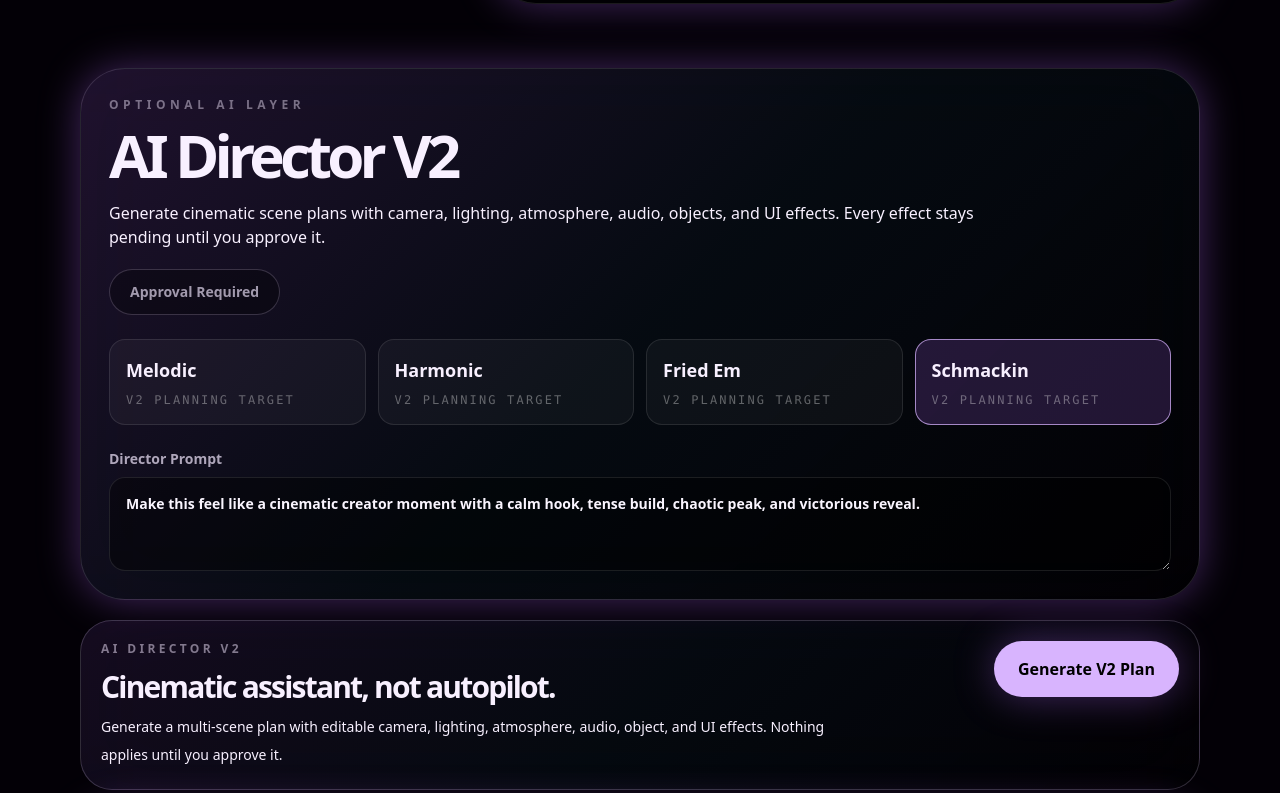
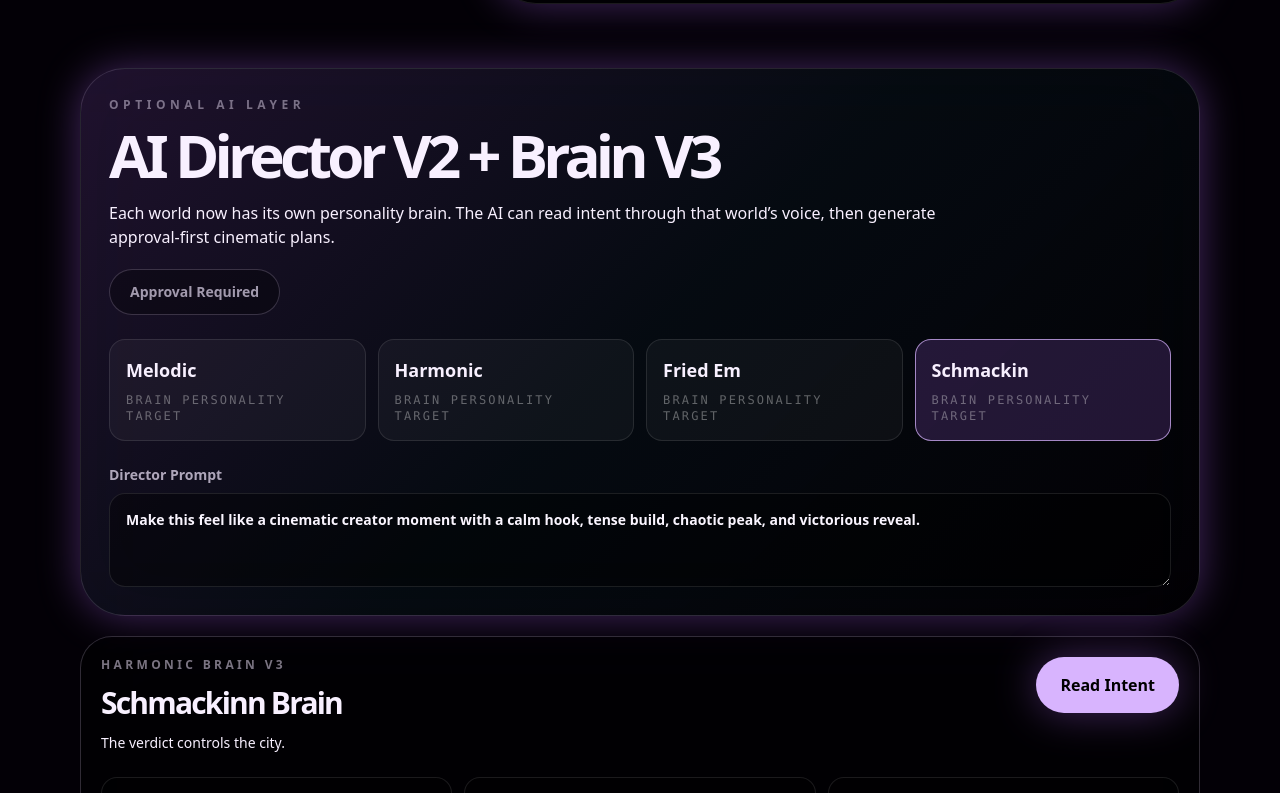
Before and after one commit to thatsmelodic/harmonic-os, a Next.js app: page /studio in a window 1280 px wide. Shown: the part 5347-6140 px from the top of the page. Built offline with nearby package versions, Linux system fonts and the light colour scheme.

Commit message:
Connect Harmonic Brain V3 to AI Director Studio

```diff
--- a/components/studio/AiDirectorV2Studio.tsx
+++ b/components/studio/AiDirectorV2Studio.tsx
@@ -6,6 +6,7 @@ import { worldDefaults } from '@/lib/harmonic-engine';
 import { bootRuntime, dispatchRuntimePatch, type HarmonicRuntimeSnapshot } from '@/lib/harmonic-signal-bus';
 import { publishRuntimeSync } from '@/lib/harmonic-live-sync';
 import { AiDirectorV2Panel } from '@/components/studio/AiDirectorV2Panel';
+import { HarmonicBrainV3Panel } from '@/components/studio/HarmonicBrainV3Panel';
 import { HarmonicRuntimePanel } from '@/components/engine/HarmonicRuntimePanel';
 
 const worlds: HarmonicWorldId[] = ['melodic', 'harmonic', 'fried-em', 'schmackin'];
@@ -36,9 +37,9 @@ export function AiDirectorV2Studio() {
         <div className="flex flex-wrap items-start justify-between gap-5">
           <div>
             <p className="text-xs font-black uppercase tracking-[.38em] text-purple-100/45">Optional AI Layer</p>
-            <h2 className="mt-3 text-4xl font-black tracking-[-.08em] sm:text-6xl">AI Director V2</h2>
+            <h2 className="mt-3 text-4xl font-black tracking-[-.08em] sm:text-6xl">AI Director V2 + Brain V3</h2>
             <p className="mt-4 max-w-4xl text-sm leading-7 text-purple-100/62 sm:text-base">
-              Generate cinematic scene plans with camera, lighting, atmosphere, audio, objects, and UI effects. Every effect stays pending until you approve it.
+              Each world now has its own personality brain. The AI can read intent through that world’s voice, then generate approval-first cinematic plans.
             </p>
           </div>
           <span className="rounded-full border border-purple-200/20 bg-black/30 px-5 py-3 text-sm font-black text-purple-100/65">Approval Required</span>
@@ -48,7 +49,7 @@ export function AiDirectorV2Studio() {
           {worlds.map((world) => (
             <button key={world} type="button" onClick={() => switchWorld(world)} className="rounded-2xl border p-4 text-left transition hover:-translate-y-1" style={{ borderColor: activeWorld === world ? 'rgba(216,180,254,.72)' : 'rgba(255,255,255,.10)', background: activeWorld === world ? 'rgba(183,108,255,.18)' : 'rgba(255,255,255,.04)' }}>
               <p className="text-lg font-black capitalize">{world.replace('-', ' ')}</p>
-              <p className="mt-2 font-mono text-xs uppercase tracking-[.18em] text-white/35">V2 planning target</p>
+              <p className="mt-2 font-mono text-xs uppercase tracking-[.18em] text-white/35">Brain personality target</p>
             </button>
           ))}
         </div>
@@ -60,6 +61,7 @@ export function AiDirectorV2Studio() {
       </div>
 
       <div className="mt-5 grid gap-5">
+        <HarmonicBrainV3Panel world={activeWorld} baseState={runtime.state} prompt={prompt} />
         <AiDirectorV2Panel world={activeWorld} baseState={runtime.state} prompt={prompt} onApply={applyV2Patch} />
         <HarmonicRuntimePanel snapshot={runtime} />
       </div>
```
